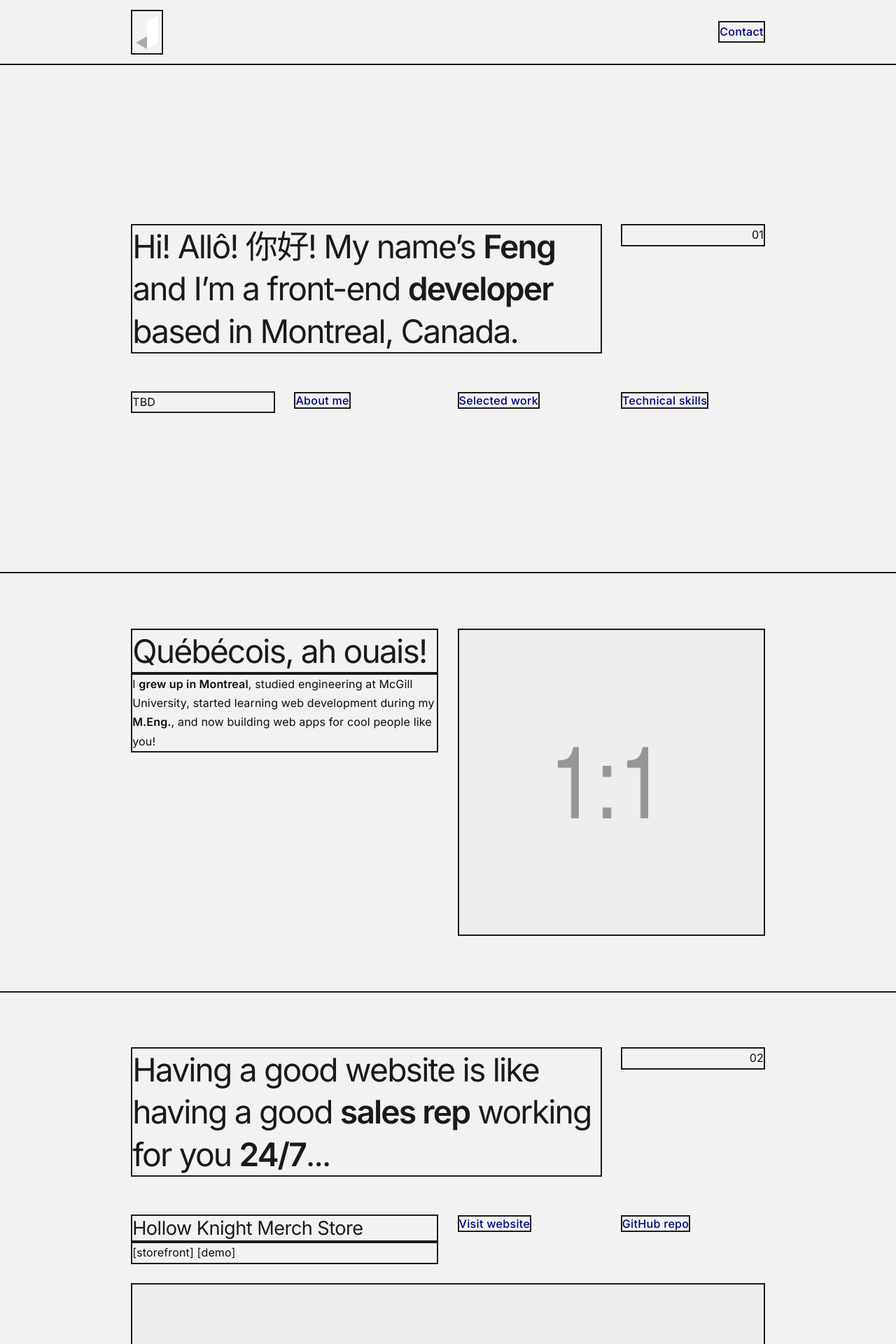
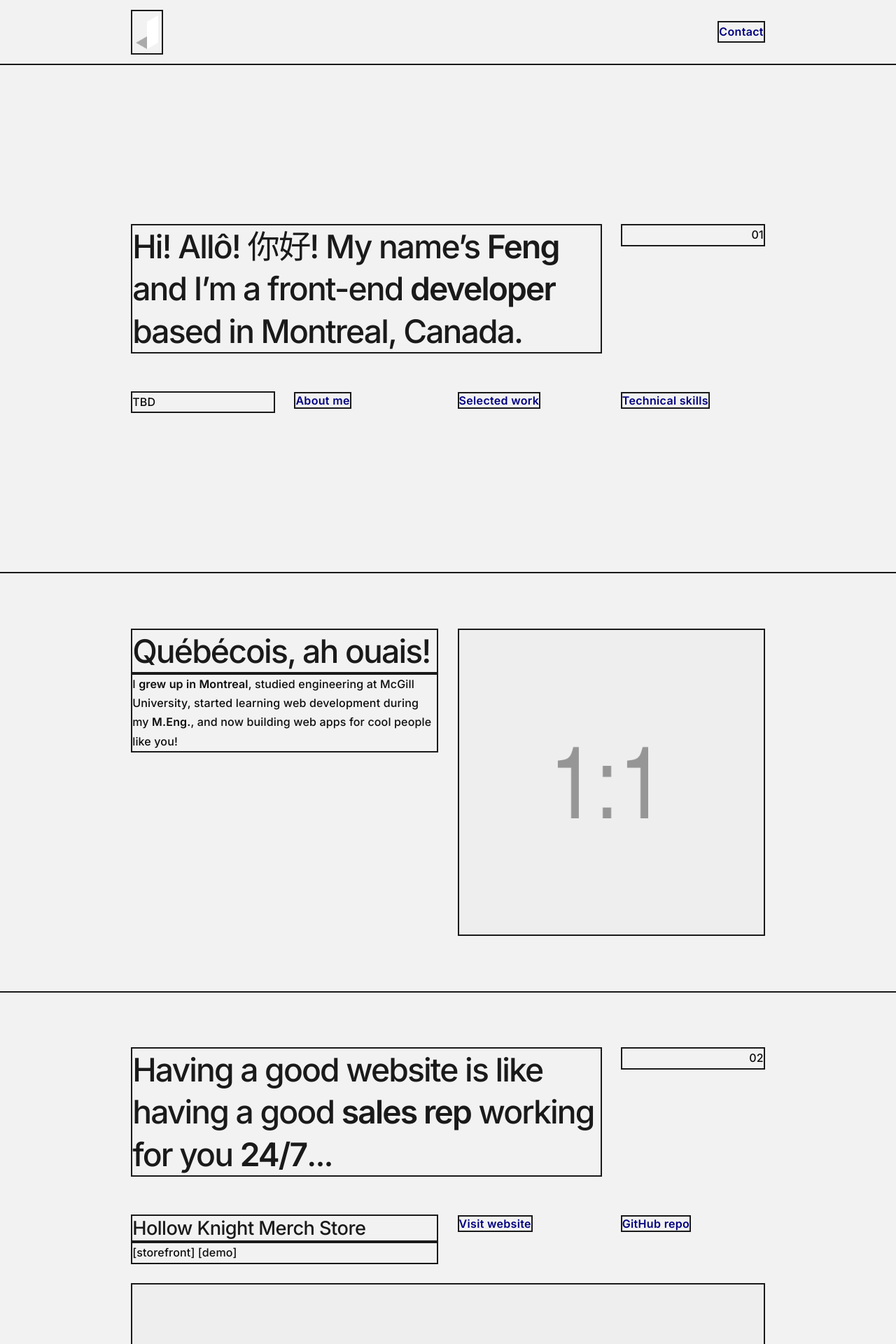
Before and after one commit to jingtianfeng/jtfeng-personal-1, a Jekyll site: the page built from index.html, in a window 1280 px wide. Shown: the top 1920 px of the page at 70% size. Built offline with Jekyll 4.4.1, drawn with Linux system fonts in a browser that asks for light colours.

Commit message:
Update styles: tweak $font-weight-*

```diff
--- a/assets/css/styles.scss
+++ b/assets/css/styles.scss
@@ -107,9 +107,9 @@ $line-height-base: map-get($spacer-ratio-map, 4);
 $line-height-sm: map-get($spacer-ratio-map, 3);
 $line-height-lg: $line-height-base * $line-height-sm;
 // ---------------------------------------------------------------------------------
-$font-weight-lighter: 300;
-$font-weight-light: 300;
-$font-weight-normal: 400;
+$font-weight-lighter: 400;
+$font-weight-light: 400;
+$font-weight-normal: 500;
 $font-weight-bold: 600;
 $font-weight-bolder: 600;
 // ---------------------------------------------------------------------------------
```
